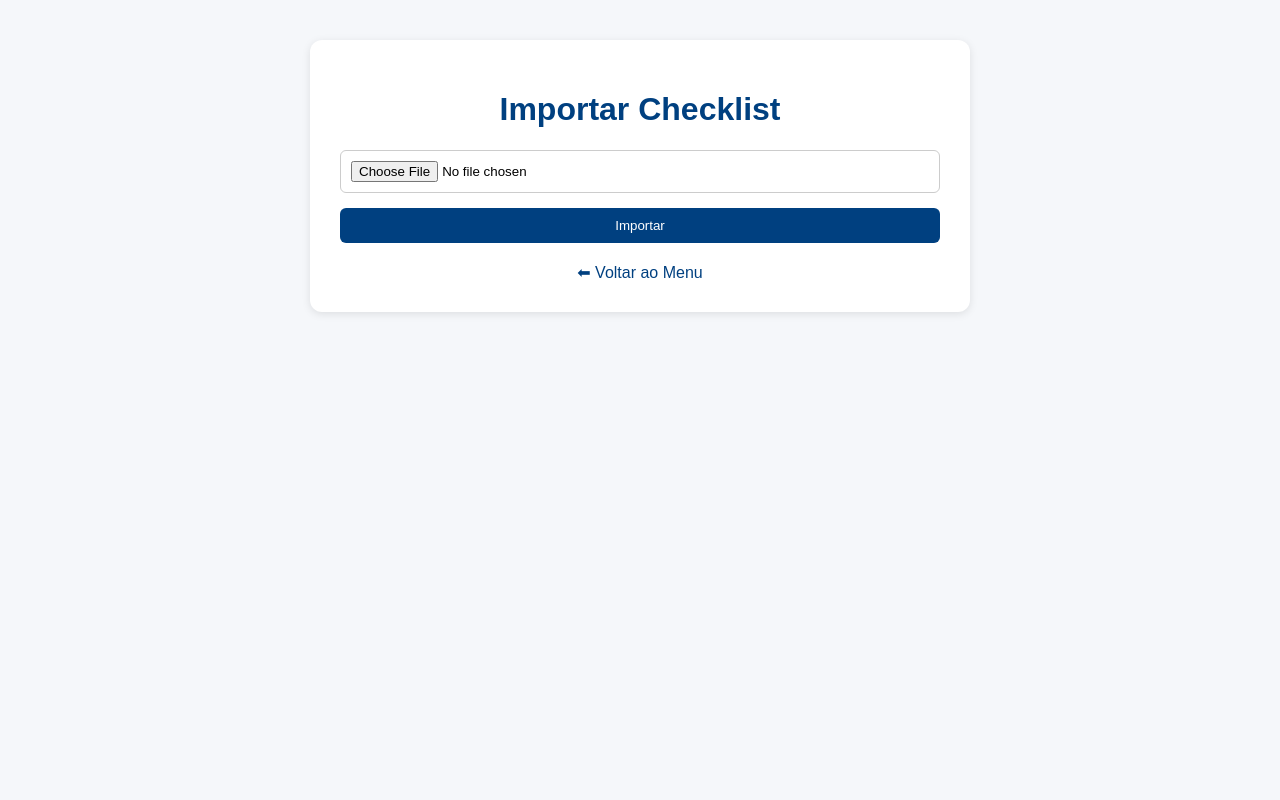
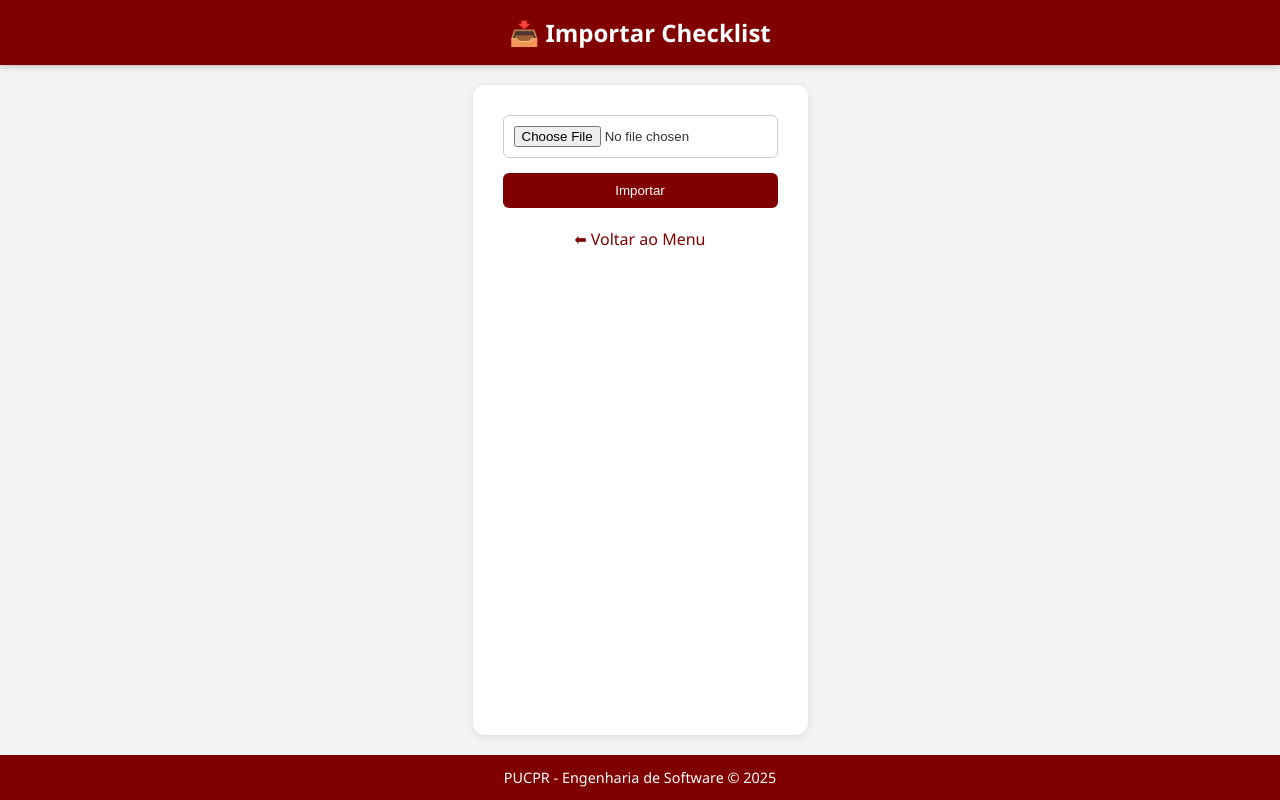
Before and after one commit to BabbingtonnJR/Ferramenta-de-Auditoria, a PHP site: page /importar_checklist.php in a window 1280 px wide. Run offline with PHP 8.4, Linux system fonts and the light colour scheme.

Commit message:
correção importar e nao conformidade

```diff
--- /dev/null
+++ b/css/importar.css
@@ -0,0 +1,44 @@
+html, body { height:100%; margin:0; padding:0; font-family:"Segoe UI",Tahoma,Verdana,sans-serif; display:flex; flex-direction:column; }
+body { background:#F4F4F4; color:#333; }
+
+.header {
+    background: #800000;
+    color: #fff;
+    padding: 1rem 20px;
+    text-align: center;
+    box-shadow: 0 2px 6px rgba(0,0,0,0.2);
+
+}
+
+.header h1 {
+    font-size:1.5rem; margin:0;
+    color: #fff;
+ }
+
+.container {
+    max-width:600px;
+    margin:20px auto;
+    padding:30px;
+    background:#fff;
+    border-radius:12px;
+    box-shadow:0 2px 10px rgba(0,0,0,0.1);
+    flex:1;
+}
+
+h1 { text-align:center; color:#800000; margin-bottom:20px; }
+
+form { display:flex; flex-direction:column; gap:15px; }
+input[type="file"] { padding:10px; border:1px solid #ccc; border-radius:6px; }
+button { background:#800000; color:#fff; padding:10px; border:none; border-radius:6px; cursor:pointer; transition:0.3s; }
+button:hover { background:#a00000; }
+
+.back-link { display:block; text-align:center; margin-top:20px; color:#800000; text-decoration:none; }
+.back-link:hover { text-decoration:underline; }
+
+.footer {
+    background: #800000;
+    color: #fff;
+    text-align: center;
+    padding: 0.8rem;
+    font-size: 0.9rem;
+}
--- a/css/nao_conformidade.css
+++ b/css/nao_conformidade.css
@@ -29,7 +29,7 @@ body {
     margin-bottom: 20px;
 }
 
-.header h1 {
+.header h2 {
     font-size: 1.5rem;
     color: white;
 }
--- a/importar_checklist.php
+++ b/importar_checklist.php
@@ -43,32 +43,33 @@ if ($_SERVER["REQUEST_METHOD"] == "POST" && isset($_FILES["arquivo"])) {
     exit();
 }
 ?>
-
 <!DOCTYPE html>
 <html lang="pt-BR">
 <head>
 <meta charset="UTF-8">
 <meta name="viewport" content="width=device-width, initial-scale=1.0">
 <title>Importar Checklist</title>
+<link rel="stylesheet" href="css/importar.css">
 <style>
-        body { font-family: Arial, sans-serif; background:#f5f7fa; margin:0; padding:0; }
-        .container { max-width:600px; margin:40px auto; background:#fff; padding:30px; border-radius:12px; box-shadow:0 2px 8px rgba(0,0,0,0.1); }
-        h1 { text-align:center; color:#004080; }
-        form { display:flex; flex-direction:column; gap:15px; }
-        input[type="file"] { padding:10px; border:1px solid #ccc; border-radius:6px; }
-        button { background:#004080; color:white; padding:10px; border:none; border-radius:6px; cursor:pointer; }
-        button:hover { background:#0066cc; }
-        .back-link { display:block; text-align:center; margin-top:20px; color:#004080; text-decoration:none; }
+
 </style>
 </head>
+
 <body>
+    <header class="header">
+        <h1>📥 Importar Checklist</h1>
+    </header>
+
 <div class="container">
-        <h1>Importar Checklist</h1>
     <form action="importar_checklist.php" method="POST" enctype="multipart/form-data">
         <input type="file" name="arquivo" accept=".json" required>
         <button type="submit">Importar</button>
     </form>
     <a href="index.php" class="back-link">⬅ Voltar ao Menu</a>
 </div>
+
+<footer class="footer">
+    PUCPR - Engenharia de Software © <?= date("Y") ?>
+</footer>
 </body>
 </html>
```
Also changed, not shown: acessar_nao_conformidade.php (+68 -36 lines). Lines whose indentation alone changed are shown as unchanged.
